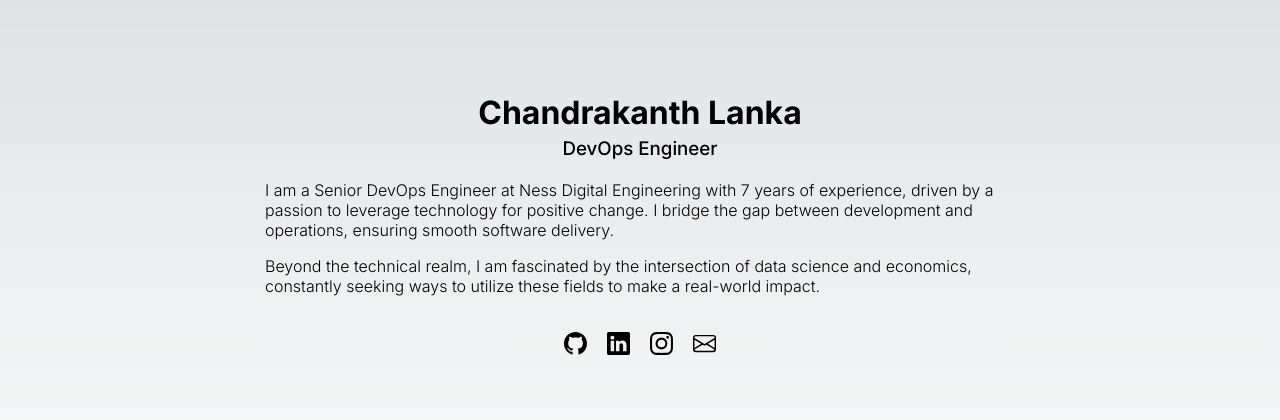
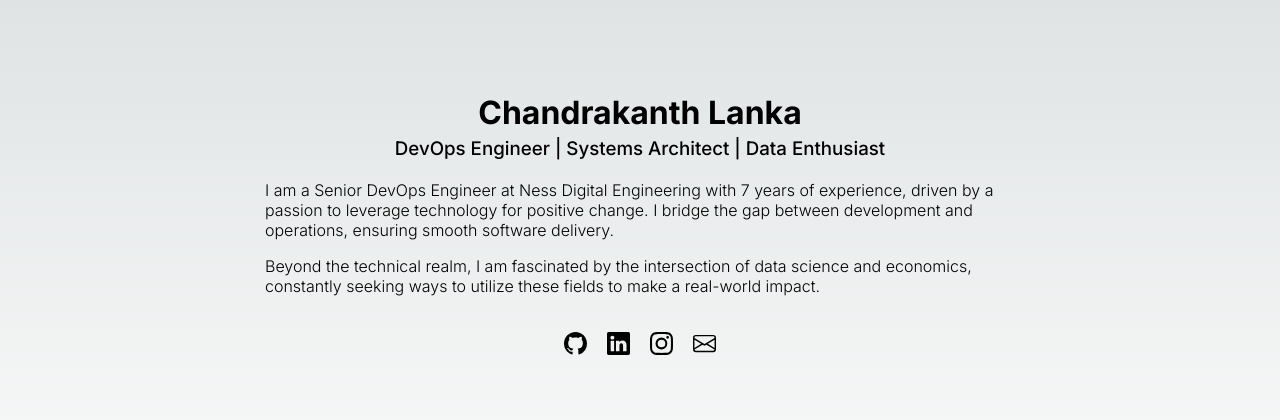
Before and after one commit to 9three3four/9three3four, a Next.js app: page / in a window 1280 px wide. Shown: the part 184-604 px from the top of the page. Built offline with nearby package versions, Linux system fonts and the light colour scheme.

Commit message:
update headline

```diff
--- a/pages/index.js
+++ b/pages/index.js
@@ -16,7 +16,7 @@ export default function Home() {
 
         <div className={styles.title}>
           <h1> Chandrakanth Lanka</h1>
-          <h3> DevOps Engineer</h3>
+          <h3> DevOps Engineer | Systems Architect | Data Enthusiast </h3>
         </div>
           <p>
             I am a Senior DevOps Engineer at Ness Digital Engineering with 7 years of experience,
```
